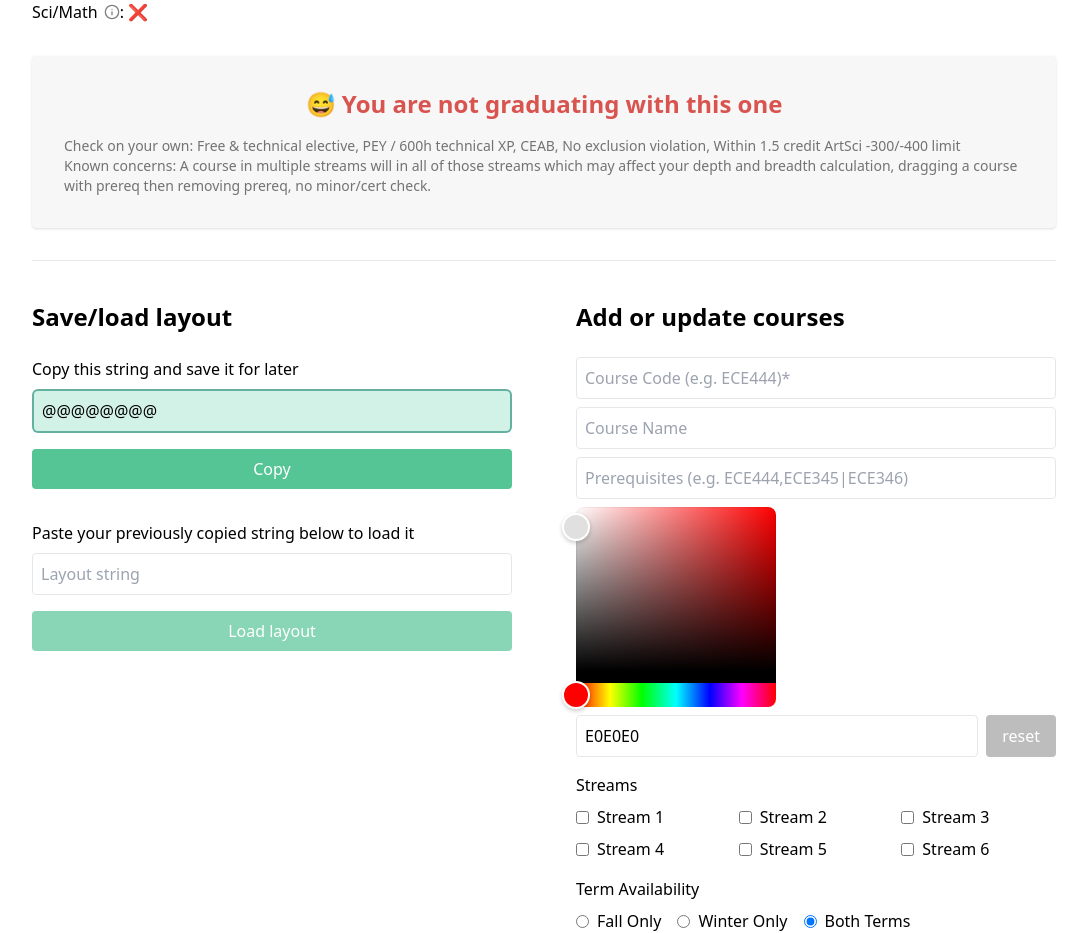
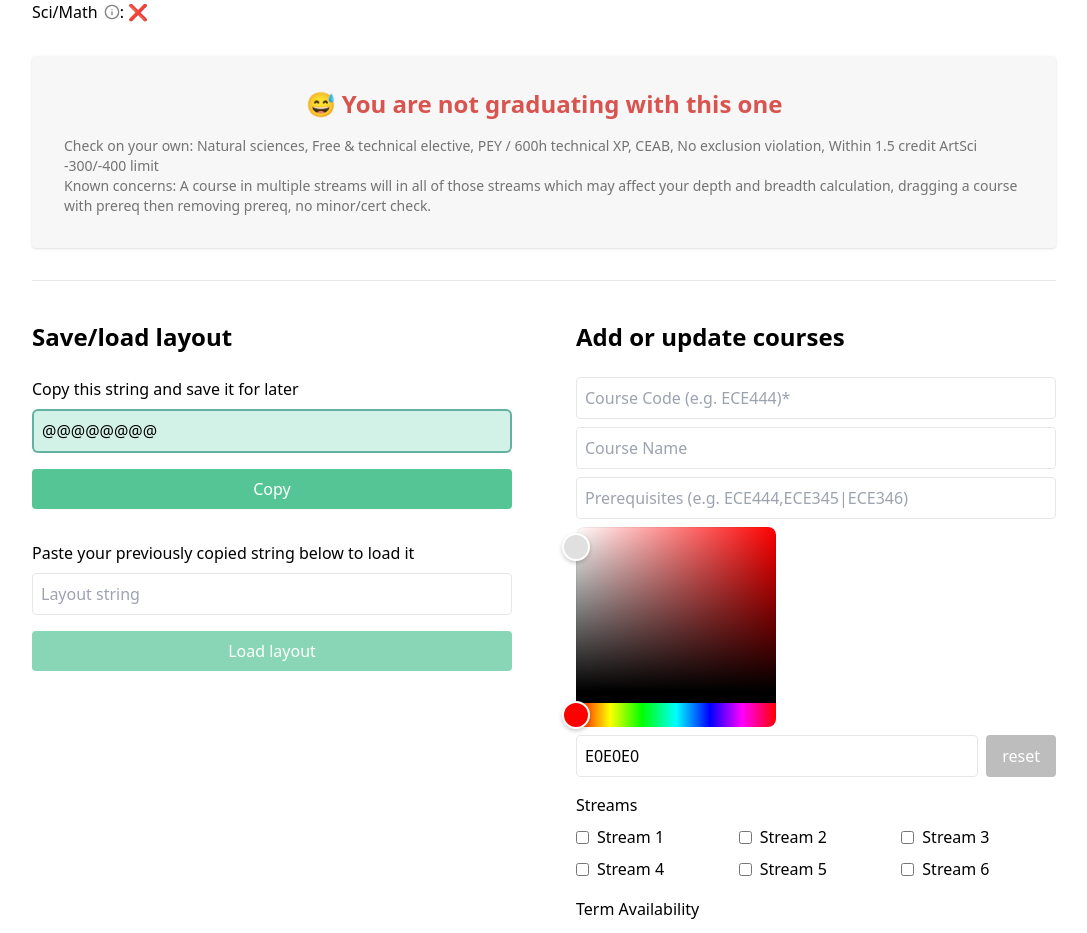
Before and after one commit to sunnwydays/ecepathmaker, a React (Vite) app: page / in a window 1280 px wide. Shown: the part 1160-2093 px from the top of the page, without its empty margins (96-1183 px from the left). Built offline with nearby package versions, Linux system fonts and the light colour scheme.

Commit message:
Mention natural sciences as requirement

```diff
--- a/src/components/WillYouGraduate.tsx
+++ b/src/components/WillYouGraduate.tsx
@@ -120,7 +120,7 @@ const WillYouGraduate: FC<WillYouGraduateProps> = ({ conditions }) => {
                 { graduation ? <h2 className="text-2xl font-semibold text-green3">🎓 You graduate</h2>
                 : <h2 className="text-2xl font-semibold text-comp3">😅 You are not graduating with this one</h2> }
                 <div className='text-neutral-500 mt-4 text-sm'>
-                    <p>Check on your own: Free & technical elective, PEY / 600h technical XP, CEAB, No exclusion violation, Within 1.5 credit ArtSci -300/-400 limit</p>
+                    <p>Check on your own: Natural sciences, Free & technical elective, PEY / 600h technical XP, CEAB, No exclusion violation, Within 1.5 credit ArtSci -300/-400 limit</p>
                     <p>Known concerns: <b className="font-medium">A course in multiple streams will in all of those streams which may affect your depth and breadth calculation</b>, dragging a course with prereq then removing prereq, no minor/cert check.</p>
                 </div>
             </div>
--- a/src/data/faqData.tsx
+++ b/src/data/faqData.tsx
@@ -44,7 +44,7 @@ const faqData: FAQ = [
     },
     {
         question: "Anything else that I should know when course planning?",
-        answer: "While ECE Pathmaker checks most major requirements, some things are not checked. Ensure that you have your free elective & technical elective (easy), PEY / 600h technical XP (not part of course planning but required for graduation), CEAB credits (likely fulfilled if you fulfilled the other requirements), no exclusion violation (if you take certain courses, you may not take another similar one), within 1.5 credit ArtSci -300/-400 limit. You will see possible issues after entering your courses into Magellan. Lastly, remember that this tool is unofficial and although I have done plenty of testing, it may contain errors."
+        answer: "While ECE Pathmaker checks most major requirements, some things are not checked. Ensure that you have your natural sciences, free elective & technical elective (easy), PEY / 600h technical XP (not part of course planning but required for graduation), CEAB credits (likely fulfilled if you fulfilled the other requirements), no exclusion violation (if you take certain courses, you may not take another similar one), within 1.5 credit ArtSci -300/-400 limit. You will see possible issues after entering your courses into Magellan. Lastly, remember that this tool is unofficial and although I have done plenty of testing, it may contain errors."
     },
     {
         question: "Does this tool work on mobile?",
```
